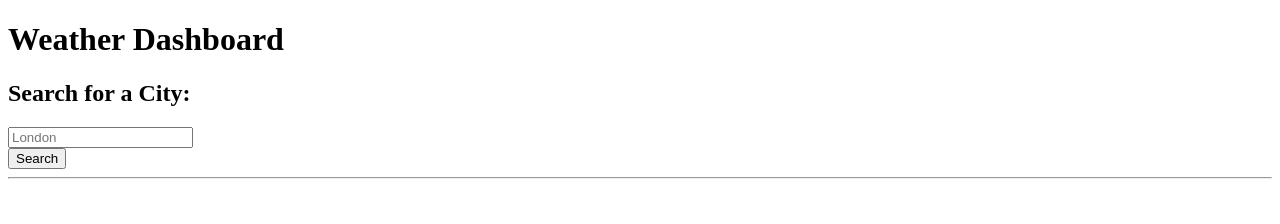
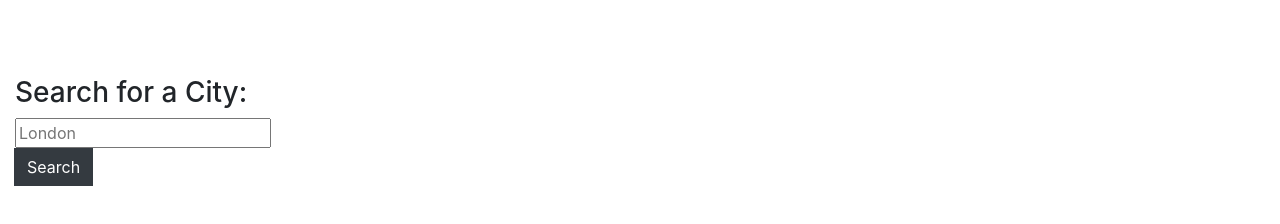
Before and after one commit to Temioye/weather-dashboard, a plain HTML site: page index.html in a window 1280 px wide. Drawn offline with nearby package versions, Linux system fonts and the light colour scheme.

Commit message:
updated html

```diff
--- a/index.html
+++ b/index.html
@@ -5,21 +5,22 @@
   <meta charset="UTF-8" />
   <meta name="viewport" content="width=device-width, initial-scale=1.0" />
   <meta http-equiv="X-UA-Compatible" content="ie=edge" />
-  <link rel="stylesheet" href="styles/reset.css" />
-  <!-- <link rel="stylesheet" href="https://stackpath.bootstrapcdn.com/bootstrap/4.3.1/css/bootstrap.min.css" /> -->
-  <!-- <link rel="stylesheet" href="https://stackpath.bootstrapcdn.com/font-awesome/4.7.0/css/font-awesome.min.css" /> -->
+  <!-- <link rel="stylesheet" href="./assets/reset.css" /> -->
+  <link rel="stylesheet" href="https://stackpath.bootstrapcdn.com/bootstrap/4.3.1/css/bootstrap.min.css" />
+  <link rel="stylesheet" href="https://stackpath.bootstrapcdn.com/font-awesome/4.7.0/css/font-awesome.min.css" />
+  <link rel="stylesheet" href="./assets/style.css">
   <title>Weather Dashboard</title>
 </head>
 
 <body>
-  <header class="container-fluid text-center text-white bg-dark p-2 weather-header">
+  <header class="container-fluid text-center text-white p-2 weather-header">
     <h1>Weather Dashboard</h1>
   </header>
 
-  <!-- max-width for ultra wide resolutions -->
+  <main>
     <div class="container-fluid" style="max-width: 1400px">
       <div class="row">
-      <aside class="col-lg-3 pb-3">
+        <aside class="col-lg-3 pb-3" id="citySearchForm">
           <h2 id="form-heading" class="mt-1 h3 form-label">
             Search for a City:
           </h2>
@@ -29,7 +30,8 @@
                 <input class="form-input weather-search" type="text" id="search-input" placeholder="London"
                   aria-labelledby="form-heading" aria-controls="today forecast" />
                 <div class="input-group-append">
-                <button type="submit" class="btn search-button" id="search-button" aria-label="submit search">
+                  <button type="submit" class="btn btn-dark search-button" id="search-button"
+                    aria-label="submit search">
                     Search
                   </button>
                   <hr class="hr weather-hr" />
@@ -46,12 +48,12 @@
         </div>
       </div>
     </div>
-
+  </main>
   <!-- Moment.js -->
   <script src="https://cdnjs.cloudflare.com/ajax/libs/moment.js/2.29.4/moment.min.js"></script>
   <!-- jQuery -->
   <script src="https://cdnjs.cloudflare.com/ajax/libs/jquery/3.2.1/jquery.min.js"></script>
-  <script src="script.js"></script>
+  <script src="./assets/script.js"></script>
 </body>
 
 </html>
```
Lines whose indentation alone changed are shown as unchanged.
